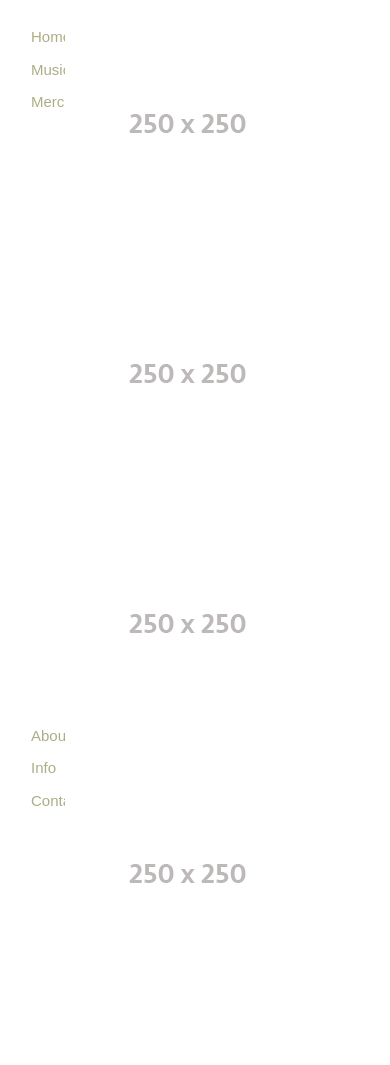
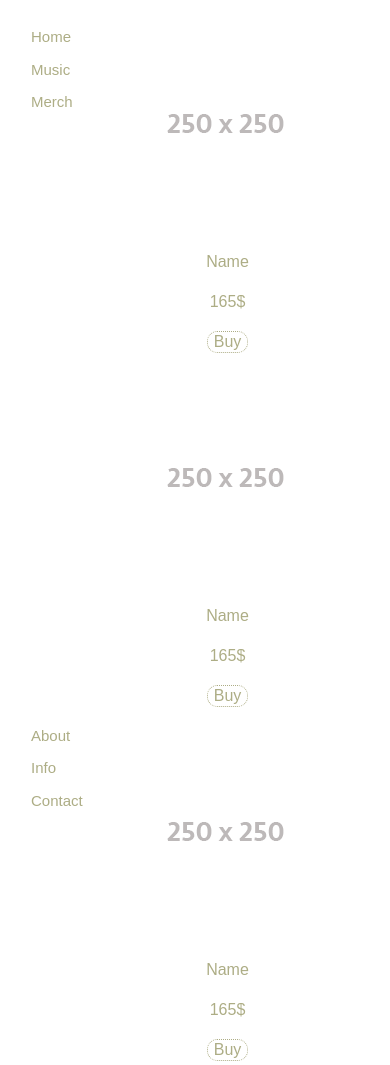
Before and after one commit to robertCarmona/ernestDay, a plain HTML site: page index.html in a window 390 px wide. Shown: the top 1065 px of the page. Drawn offline with nearby package versions, Linux system fonts and the light colour scheme; a web font is replaced by a local one.

Commit message:
made mobile friencdly

```diff
--- a/css/main.css
+++ b/css/main.css
@@ -1,18 +1,21 @@
+body{
+  font-family: 'Aldrich', sans-serif;
+  color: #adad85;
+}
 /* nav bar  */
-.ernestNav{
+#ernestNav{
   display: inline-block;
   height: 100vh;
+  position:fixed;
 }
-.ernestNav ul{
+#ernestNav ul{
   list-style: none;
 }
-.ernestNav ul li{
-  color: #adad85;
-  font-family: 'Aldrich', sans-serif;
+#ernestNav ul li{
   font-size: 15px;
   margin-top: 10px;
 }
-.ernestNav ul li:hover{
+#ernestNav ul li:hover{
  color: #ADADBB;
 }
 
@@ -21,3 +24,10 @@
   position: absolute;
   bottom: 0;
 }
+#merch button{
+  background-color: white;
+  border: 1px dotted #adad85;
+  border-radius: 10px;
+  color:#adad85;
+  padding-top: 1px;
+}
--- a/index.html
+++ b/index.html
@@ -22,7 +22,7 @@
 		<div class = "container-fluid">
 			<div class = "row">
 				<!-- left side nav bar -->
-				<nav class = "ernestNav col-2">
+				<nav class = "col-2" id="ernestNav" v-if="1==1">
 					<ul class = "topNav p-3">
 						<li>
 							Home
@@ -48,8 +48,8 @@
 				</nav>
 
 		<!-- Merchandise  -->
-				<div class = "col-10" id="merch">
-					<div class = "row">
+				<div class = "col-10 ml-auto" id="merch">
+					<div class = "row mx-auto">
 						<merchandise></merchandise>
 						<merchandise></merchandise>
 						<merchandise></merchandise>
--- a/js/main.js
+++ b/js/main.js
@@ -1,7 +1,10 @@
 Vue.component('merchandise',{
   template: `
-    <div class = "col-3-lg col-4-md col-6-sm">
+    <div class = "col-lg-3 col-md-4 col-sm-12 text-center">
   	 <img src = "img/merchandise.png">
+     <p>Name<p>
+     <p>165$</p>
+     <button>Buy</button>
   	</div>`
 });
 
@@ -11,3 +14,10 @@ new Vue({
 
 
 )
+
+new Vue({
+  el: "#ernestNav",
+}
+
+
+)
```
